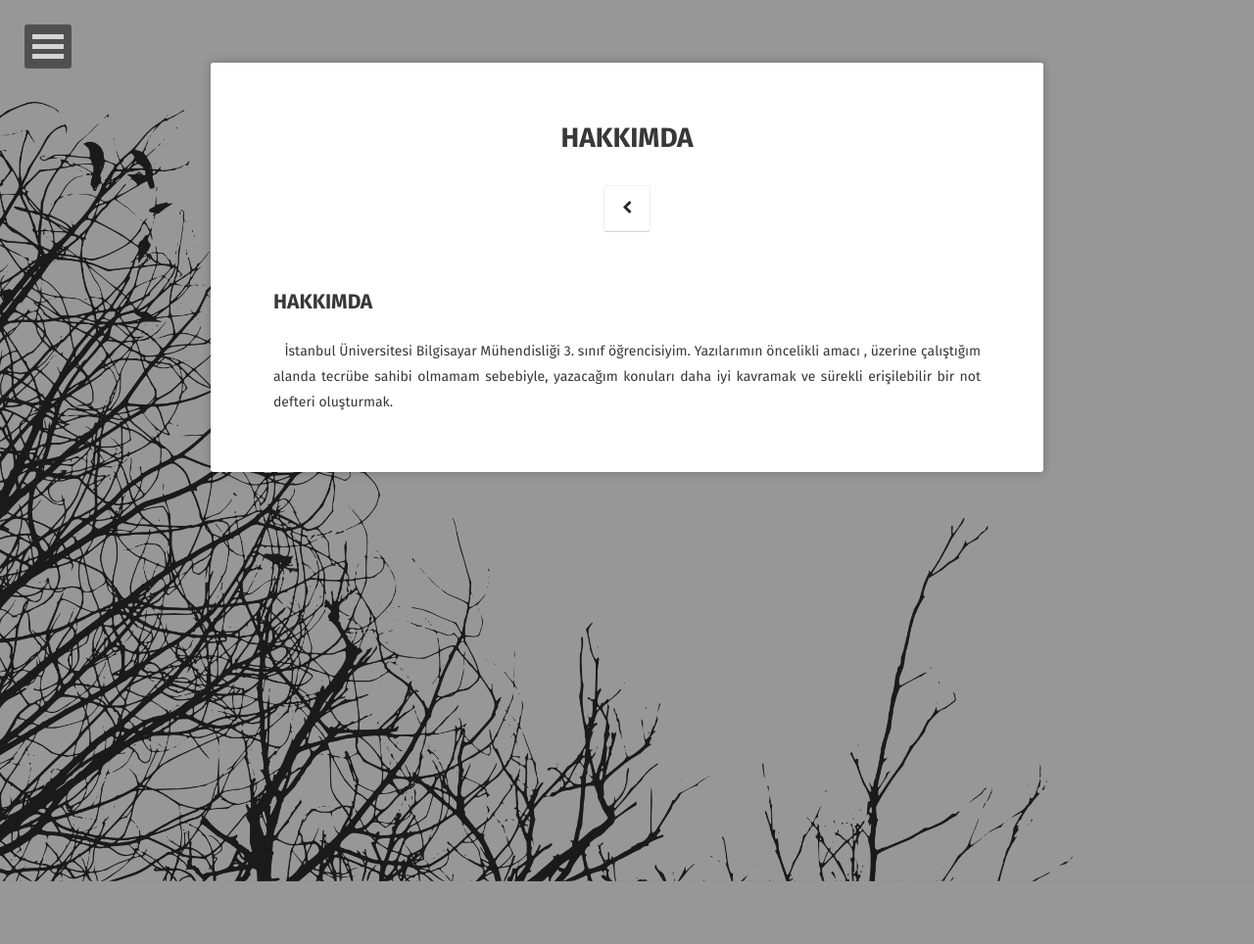
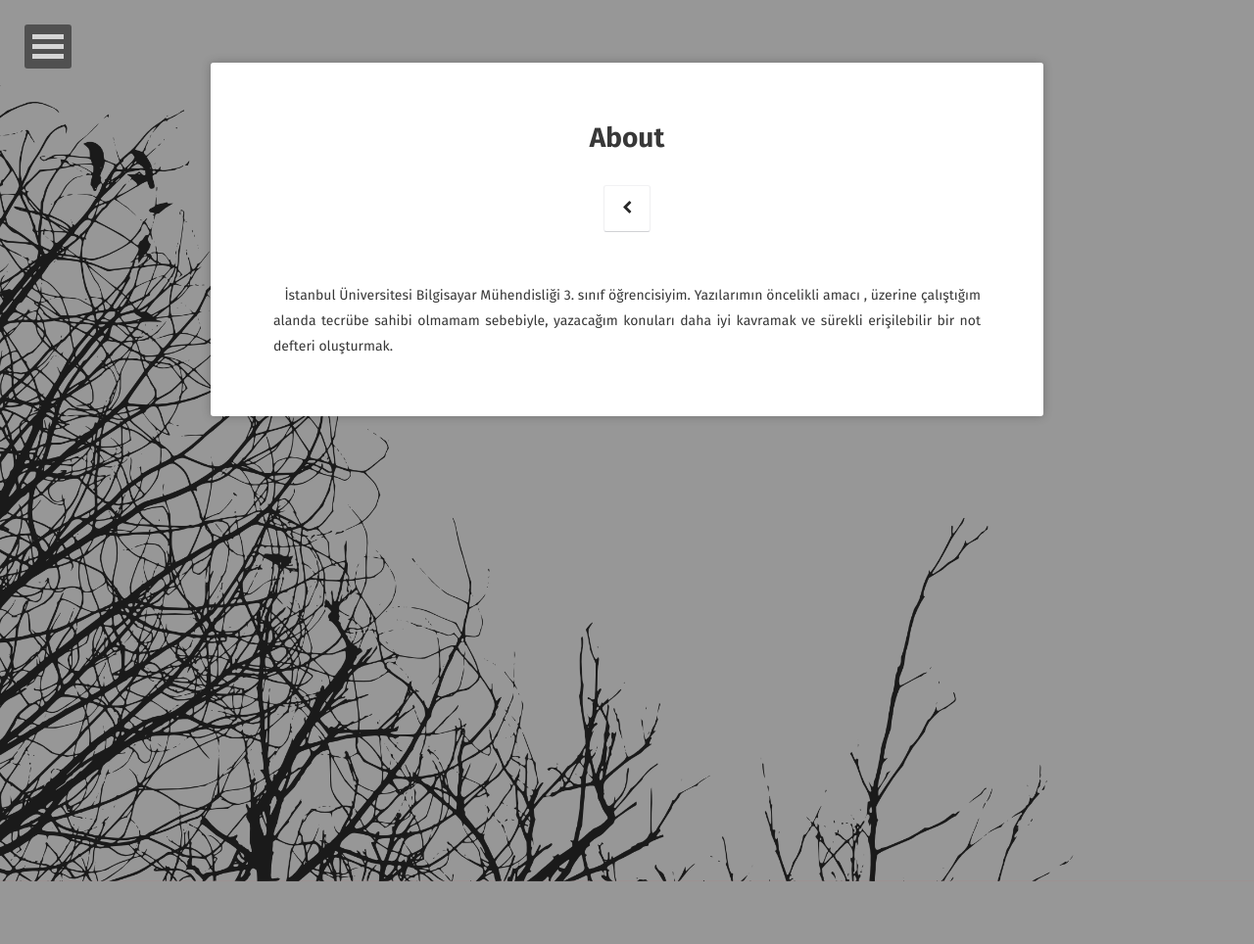
Before and after one commit to burcudemiralp/burcudemiralp.github.io, a Jekyll site: the page built from about/index.md, in a window 1280 px wide. Shown: the whole page at 98% size. Built offline with Jekyll 4.4.1, drawn with Linux system fonts in a browser that asks for light colours; some web fonts are replaced; our own code applies the rules of GitHub Pages for plain Markdown files.

Commit message:
Update index.md

```diff
--- a/about/index.md
+++ b/about/index.md
@@ -1,10 +1,9 @@
 ---
 layout: page
-#title: About
+title: About
 tags: [about, Jekyll]
 date: 2018-02-04
 comments: false
 ---
 
-## HAKKIMDA
     İstanbul Üniversitesi Bilgisayar Mühendisliği 3. sınıf öğrencisiyim. Yazılarımın öncelikli amacı , üzerine çalıştığım alanda tecrübe sahibi olmamam sebebiyle, yazacağım konuları daha iyi kavramak ve sürekli erişilebilir bir not defteri oluşturmak.
```
